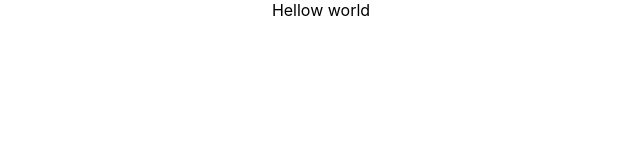
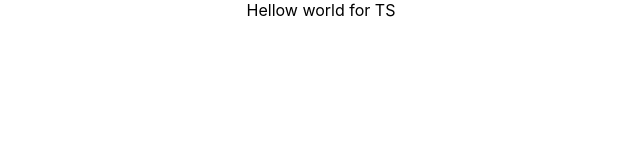
Before and after one commit to SheikhSahal/React-app-surge-deploy, a React (Create React App) app: page / in a window 1280 px wide. Shown: the top 160 px of the page, without its empty margins (319-959 px from the left). Built offline with nearby package versions, Linux system fonts and the light colour scheme.

Commit message:
update index.js file

```diff
--- a/src/App.js
+++ b/src/App.js
@@ -6,7 +6,7 @@ function App() {
   return (
     <div className="App">
         <div>
-          Hellow world
+          Hellow world for TS
         </div>
     </div>
   );
```
